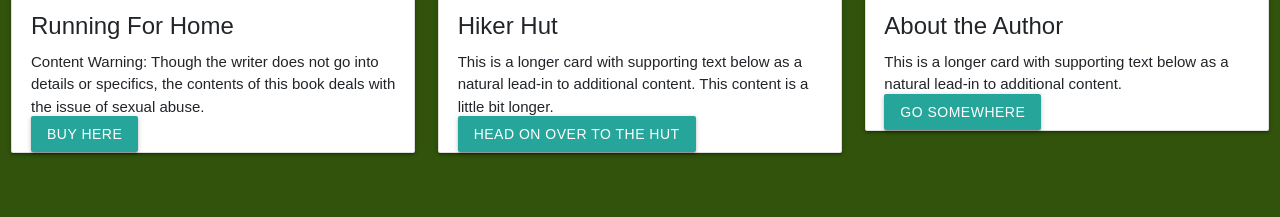
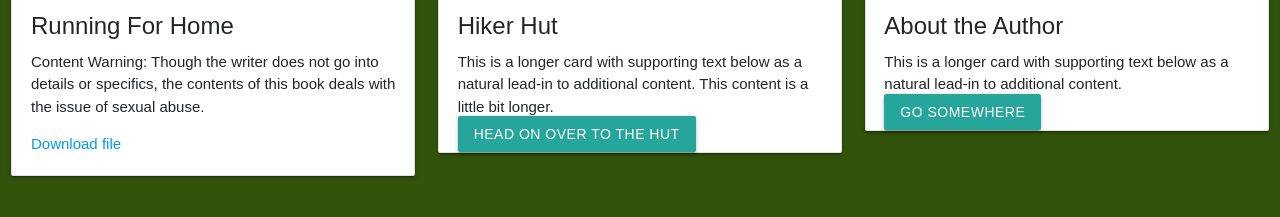
Before and after one commit to petemcl1978/Gratitudewalks.net, a plain HTML site: page index.html in a window 1280 px wide. Shown: the part 1477-1694 px from the top of the page. Drawn offline with nearby package versions, Linux system fonts and the light colour scheme.

Commit message:
here we go

```diff
--- a/index.html
+++ b/index.html
@@ -44,7 +44,7 @@
             <div class="card-body">
                 <h5 class="card-title">Running For Home</h5>
                 <p class="card-text">Content Warning: Though the writer does not go into details or specifics, the contents of this book deals with the issue of sexual abuse.</p>
-                <a href="https://github.com/petemcl1978/Gratitudewalks.net/blob/d88e918c28c95a66f1122b839ecbda6be6739229/Running%20For%20Home%20Steven%20Lynch.epub" class="btn btn-primary">Buy Here</a>
+                <a href="Running For Home Steven Lynch-3.epub" download>Download file</a>
             </div>
         </div>
     </div>
```
